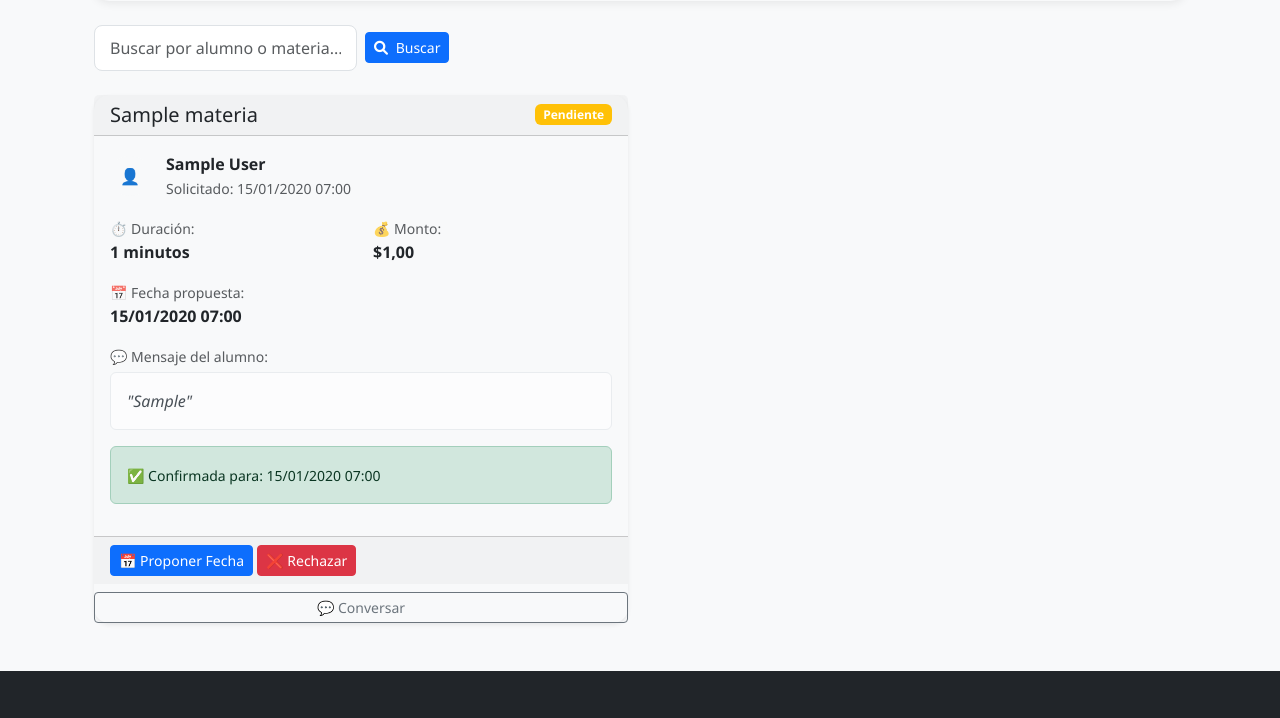
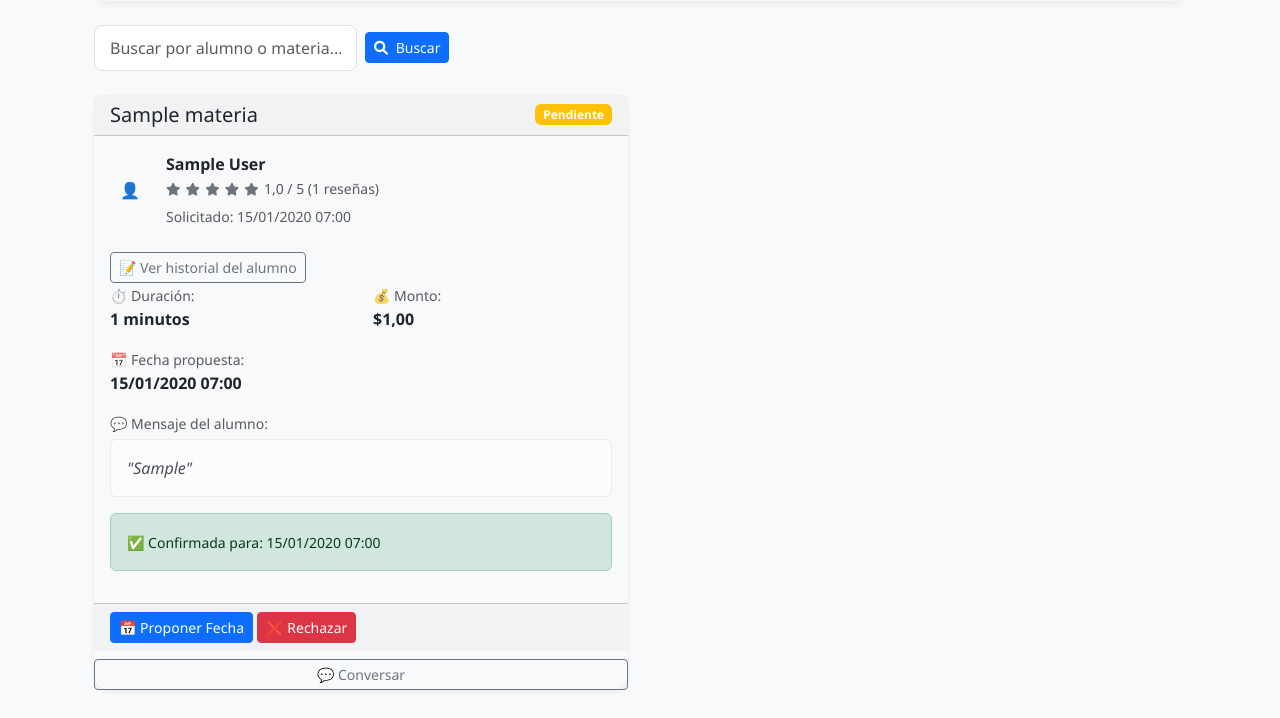
Before and after one commit to macielagustin/EduLink, a Django app: page /maestro/solicitudes/ in a window 1280 px wide. Shown: the part 322-1040 px from the top of the page. Run offline with Django 5.2, Linux system fonts and the light colour scheme; a user stored in the database is signed in; tables that the repository leaves empty hold one stand-in row (values such as "Sample post"); some libraries are stand-ins or nearby versions.

Commit message:
Subo como quedo en la antiultima presentacion de seminario. Para mi falta 95% de 100%. No queda nadaaaaaaaaaaaa.

```diff
--- a/cuentas/urls.py
+++ b/cuentas/urls.py
@@ -109,6 +109,8 @@
     # Dejar reseña (para alumno)
     path('reseñas/<int:solicitud_id>/dejar/', views.dejar_reseña, name='dejar_reseña'),
 
+    path('reseñas/<int:solicitud_id>/dejar-alumno/', views.dejar_reseña_alumno, name='dejar_reseña_alumno'),
+
 
     # Agregar esta ruta a urlpatterns
     path("agenda/exportar-ics/", views.exportar_calendario_ics, name="exportar_calendario_ics"),
--- a/cuentas/views.py
+++ b/cuentas/views.py
@@ -5,7 +5,7 @@
 from django.shortcuts import render, redirect, get_object_or_404
 from django.conf import settings
 from django.http import JsonResponse
-from .forms import RegistroPersonaForm, RegistroAlumnoForm, RegistroMaestroForm, ReseñaForm, LoginForm, UsuarioForm, AlumnoForm, ConfirmarFechaForm, DisponibilidadForm
+from .forms import RegistroPersonaForm, RegistroAlumnoForm, RegistroMaestroForm, ReseñaForm, LoginForm, UsuarioForm, AlumnoForm, ConfirmarFechaForm, DisponibilidadForm, ReseñaAlumnoForm
 from .models import Departamento, Municipio, Localidad, Provincia, Maestro, Alumno, Usuario, DisponibilidadUsuario
 from catalogo.models import Materia
 import math
@@ -984,6 +984,47 @@
 
 
 @login_required
+def dejar_reseña_alumno(request, solicitud_id):
+    # 1. Buscamos esa clase, asegurándonos de que:
+    #    - Pertenece a ESTE maestro logueado
+    #    - Está completada (ya se dictó)
+    solicitud = get_object_or_404(
+        SolicitudClase,
+        id=solicitud_id,
+        maestro__usuario=request.user,
+        estado='completada'
+    )
+
+    # 2. ¿Ya se calificó al alumno para esta clase?
+    #    Evitamos reseña duplicada.
+    if hasattr(solicitud, 'reseña_alumno'):
+        messages.info(request, "Ya calificaste a este alumno para esta clase.")
+        return redirect('dashboard_maestro')
+
+    # 3. Manejo del formulario
+    if request.method == 'POST':
+        form = ReseñaAlumnoForm(request.POST)
+        if form.is_valid():
+            reseña_alumno = form.save(commit=False)
+            reseña_alumno.solicitud = solicitud
+            reseña_alumno.maestro = solicitud.maestro
+            reseña_alumno.alumno = solicitud.alumno
+            reseña_alumno.save()
+
+            messages.success(request, "Reseña del alumno registrada ✅")
+            return redirect('dashboard_maestro')
+    else:
+        form = ReseñaAlumnoForm()
+
+    # 4. Renderizar el formulario de calificación
+    return render(request, 'reseñas/dejar_reseña_alumno.html', {
+        'form': form,
+        'solicitud': solicitud,
+    })
+
+
+
+@login_required
 def cambiar_estado_solicitud(request, solicitud_id, nuevo_estado):
     try:
         perfil_maestro = Maestro.objects.get(usuario=request.user)
--- a/templates/maestro/solicitudes_para_maestro.html
+++ b/templates/maestro/solicitudes_para_maestro.html
@@ -47,13 +47,8 @@
         <input type="hidden" name="estado" value="{{ estado_filtro }}">
 
         <div class="col-auto">
-            <input
-                type="text"
-                name="q"
-                class="form-control"
-                placeholder="Buscar por alumno o materia..."
-                value="{{ query|default:'' }}"
-            >
+            <input type="text" name="q" class="form-control" placeholder="Buscar por alumno o materia..."
+                value="{{ query|default:'' }}">
         </div>
 
         <div class="col-auto">
@@ -91,28 +86,59 @@
                 <div class="card-body">
                     <!-- Información del Alumno -->
                     <div class="d-flex align-items-center mb-3">
-                            <div class="bg-light rounded-circle d-flex align-items-center justify-content-center me-3" style="width: 40px; height: 40px;">
+                        <div class="bg-light rounded-circle d-flex align-items-center justify-content-center me-3"
+                            style="width: 40px; height: 40px;">
                             👤
                         </div>
                         <div>
-                                <strong>{{ solicitud.alumno.usuario.get_full_name|default:solicitud.alumno.usuario.username }}</strong>
-                                <br>
-                                <small class="text-muted">Solicitado: {{ solicitud.fecha_solicitud|date:"d/m/Y H:i" }}</small>
+                            <strong>
+                                {{ solicitud.alumno.usuario.get_full_name|default:solicitud.alumno.usuario.username }}
+                            </strong><br>
+
+                            <!-- ⭐ Reputación del alumno -->
+                            {% if solicitud.alumno.promedio_reseñas %}
+                            <div class="mb-1">
+                                {% for i in "12345" %}
+                                {% if forloop.counter <= solicitud.alumno.promedio_reseñas|floatformat:0 %} <i
+                                    class="fa fa-star text-warning"></i>
+                                    {% else %}
+                                    <i class="fa fa-star text-secondary"></i>
+                                    {% endif %}
+                                    {% endfor %}
+                                    <small class="text-muted">
+                                        {{ solicitud.alumno.promedio_reseñas }} / 5
+                                        ({{ solicitud.alumno.total_reseñas }} reseñas)
+                                    </small>
+                            </div>
+                            {% else %}
+                            <div class="mb-1">
+                                <small class="text-muted">Alumno sin reseñas todavía</small>
+                            </div>
+                            {% endif %}
+
+                            <small class="text-muted">
+                                Solicitado: {{ solicitud.fecha_solicitud|date:"d/m/Y H:i" }}
+                            </small>
                         </div>
                     </div>
+
+                    {% if solicitud.alumno.reseñas_recibidas.all %}
+                    <button class="btn btn-outline-secondary btn-sm mt-2" data-bs-toggle="modal"
+                        data-bs-target="#historialAlumnoModal-{{ solicitud.alumno.id }}">
+                        📝 Ver historial del alumno
+                    </button>
+                    {% endif %}
 
                     <!-- Detalles de la Clase -->
                     <div class="mb-3">
                         <div class="row">
                             <div class="col-6">
-                                    <small class="text-muted">⏱️ Duración:</small>
-                                    <br>
+                                <small class="text-muted">⏱️ Duración:</small><br>
                                 <strong>{{ solicitud.duracion_minutos }} minutos</strong>
                             </div>
                             {% if solicitud.monto_acordado %}
                             <div class="col-6">
-                                    <small class="text-muted">💰 Monto:</small>
-                                    <br>
+                                <small class="text-muted">💰 Monto:</small><br>
                                 <strong>${{ solicitud.monto_acordado }}</strong>
                             </div>
                             {% endif %}
@@ -121,8 +147,7 @@
 
                     {% if solicitud.fecha_clase_propuesta %}
                     <div class="mb-3">
-                            <small class="text-muted">📅 Fecha propuesta:</small>
-                            <br>
+                        <small class="text-muted">📅 Fecha propuesta:</small><br>
                         <strong>{{ solicitud.fecha_clase_propuesta|date:"d/m/Y H:i" }}</strong>
                     </div>
                     {% endif %}
@@ -151,27 +176,29 @@
                         📅 Proponer Fecha
                     </a>
                     <a href="{% url 'cambiar_estado_solicitud' solicitud.id 'rechazada' %}"
-                               class="btn btn-danger btn-sm"
-                               onclick="return confirm('¿Rechazar esta solicitud de clase?')">
+                        class="btn btn-danger btn-sm" onclick="return confirm('¿Rechazar esta solicitud de clase?')">
                         ❌ Rechazar
                     </a>
                 </div>
+
                 {% elif solicitud.estado == 'aceptada' and not solicitud.fecha_clase_confirmada %}
                 <div class="text-center">
                     <small class="text-muted">
                         ⏳ Esperando confirmación del alumno
-                            </small>
-                            <br>
-                            <a href="{% url 'proponer_fecha_solicitud' solicitud.id %}" class="btn btn-outline-primary btn-sm mt-1">
+                    </small><br>
+                    <a href="{% url 'proponer_fecha_solicitud' solicitud.id %}"
+                        class="btn btn-outline-primary btn-sm mt-1">
                         ✏️ Modificar Propuesta
                     </a>
                 </div>
+
                 {% elif solicitud.estado == 'aceptada' and solicitud.fecha_clase_confirmada %}
                 <div class="text-center">
                     <small class="text-success">
                         ✅ Clase confirmada
                     </small>
                 </div>
+
                 {% else %}
                 <div class="text-center">
                     <small class="text-muted">
@@ -190,6 +217,58 @@
             </div>
         </div>
     </div>
+
+    <!-- Modal Historial Alumno -->
+    <div class="modal fade" id="historialAlumnoModal-{{ solicitud.alumno.id }}" tabindex="-1" aria-hidden="true">
+        <div class="modal-dialog modal-dialog-scrollable">
+            <div class="modal-content border-0 shadow">
+                <div class="modal-header">
+                    <h5 class="modal-title">
+                        Historial de {{ solicitud.alumno.usuario.get_full_name|default:solicitud.alumno.usuario.username }}
+                    </h5>
+                    <button type="button" class="btn-close" data-bs-dismiss="modal" aria-label="Cerrar"></button>
+                </div>
+                <div class="modal-body">
+
+                    {% for rese in solicitud.alumno.reseñas_recibidas.all %}
+                    <div class="mb-3 pb-3 border-bottom">
+                        <!-- estrellas -->
+                        <div class="mb-1">
+                            {% for i in "12345" %}
+                            {% if forloop.counter <= rese.puntuacion %} <i class="fa fa-star text-warning"></i>
+                                {% else %}
+                                <i class="fa fa-star text-secondary"></i>
+                                {% endif %}
+                                {% endfor %}
+                        </div>
+
+                        <!-- comentario -->
+                        <p class="mb-1">
+                            {{ rese.comentario|default:"(Sin comentario)" }}
+                        </p>
+
+                        <!-- fecha -->
+                        <small class="text-muted">
+                            {{ rese.fecha_creacion|date:"d/m/Y H:i" }}
+                        </small>
+
+                        <!-- opcional: aviso de clase -->
+                        <div class="text-muted small">
+                            Clase: {{ rese.solicitud.materia.nombre }}
+                        </div>
+                    </div>
+                    {% empty %}
+                    <p class="text-muted">Este alumno aún no tiene comentarios de otros maestros.</p>
+                    {% endfor %}
+
+                </div>
+                <div class="modal-footer">
+                    <button type="button" class="btn btn-secondary btn-sm" data-bs-dismiss="modal">Cerrar</button>
+                </div>
+            </div>
+        </div>
+    </div>
+
     {% endfor %}
 </div>
 {% else %}
@@ -238,5 +317,15 @@
         border-radius: 8px;
         margin: 0 2px;
     }
+
+    /* ⭐ Estrellas reputación alumno */
+    .fa-star {
+        font-size: 0.8rem;
+        margin-right: 1px;
+    }
+
+    .text-warning {
+        color: #FFD43B !important;
+    }
 </style>
 {% endblock %}
```
Also changed, not shown: cuentas/forms.py (+17 -1 lines), cuentas/models.py (+30 -0 lines), templates/cuentas/dashboard_maestro.html (+18 -4 lines), templates/reseñas/dejar_reseña_alumno.html (added, +93 -0 lines), cuentas/migrations/0013_reseñaalumno.py (added). Lines whose indentation alone changed are shown as unchanged.
